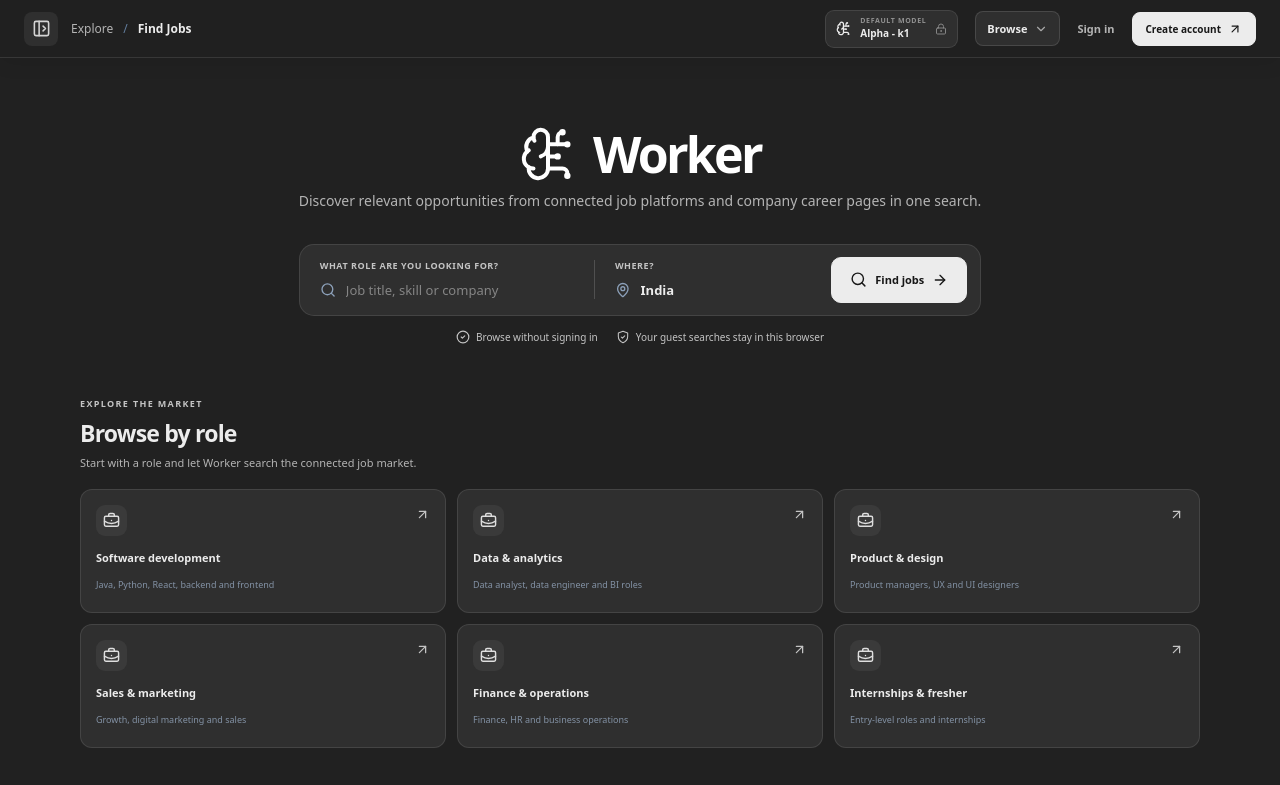
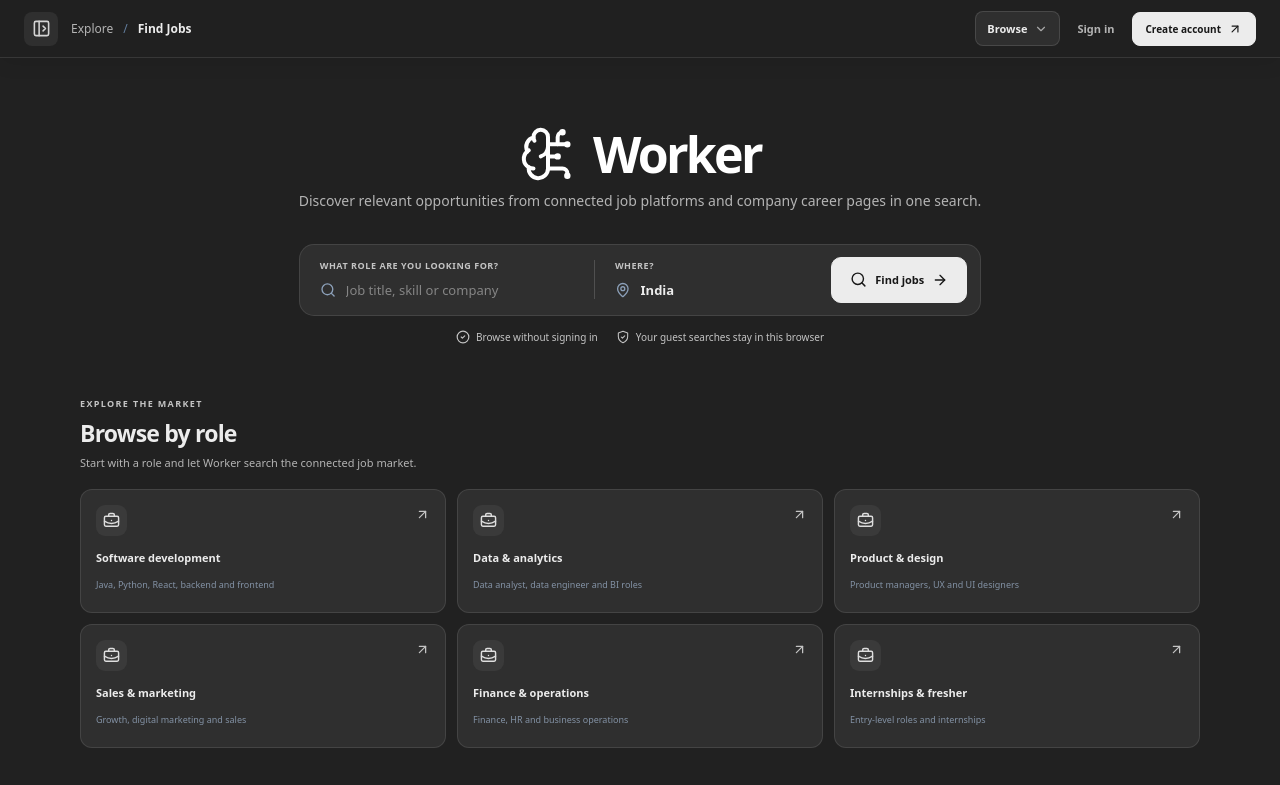
Before and after one commit to jobkar-official/nvoid_web_view, a Next.js app: page /job-search in a window 1280 px wide. Shown: the top 785 px of the page. Built offline with nearby package versions, Linux system fonts and the light colour scheme.

Commit message:
Remove fixed model card from public header

```diff
--- a/components/guest-shell.tsx
+++ b/components/guest-shell.tsx
@@ -6,7 +6,7 @@
 import WorkerMark from "./worker-mark";
 import {
   ArrowUpRight, BrainCircuit, BriefcaseBusiness, Bot, Check, ChevronDown, Clock3, FileText,
-  Globe2, History, LockKeyhole, PanelLeftClose, PanelLeftOpen, Pencil, Plus, Puzzle, Search, ShieldCheck, Trash2, UserRound, X
+  Globe2, History, PanelLeftClose, PanelLeftOpen, Pencil, Plus, Puzzle, Search, ShieldCheck, Trash2, UserRound, X
 } from "lucide-react";
 
 export type GuestSearchJob = {
@@ -274,11 +274,6 @@
             <button className="sidebar-toggle-button" type="button" aria-label={sidebarOpen ? "Close navigation" : "Open navigation"} aria-expanded={sidebarOpen} aria-controls="nvoid-public-sidebar" title={sidebarOpen ? "Close sidebar" : "Open sidebar"} onClick={() => setSidebarOpen((open) => !open)}>{sidebarOpen ? <PanelLeftClose size={19} /> : <PanelLeftOpen size={19} />}</button>
             <div className="topbar-breadcrumb"><span>Explore</span><span className="breadcrumb-dot">/</span><strong>{pathname.startsWith("/search/") ? history.find((item) => pathname === `/search/${item.id}`)?.jobTitle || "Saved search" : pathname === "/" ? "Home" : pathname === "/job-search" ? "Find jobs" : pathname.split("/").filter(Boolean).slice(-1)[0]?.replace(/-/g, " ") || "Worker"}</strong></div>
             <div className="topbar-actions">
-            <span className="model-status-pill" role="status" aria-label="Default AI model: Alpha - k1. This model is fixed and cannot be changed here.">
-              <BrainCircuit size={15} />
-              <span className="model-status-copy"><small>DEFAULT MODEL</small><strong>Alpha - k1</strong></span>
-              <LockKeyhole size={12} />
-            </span>
               <div className="topbar-browse-wrap">
                 <button
                   type="button"
```
